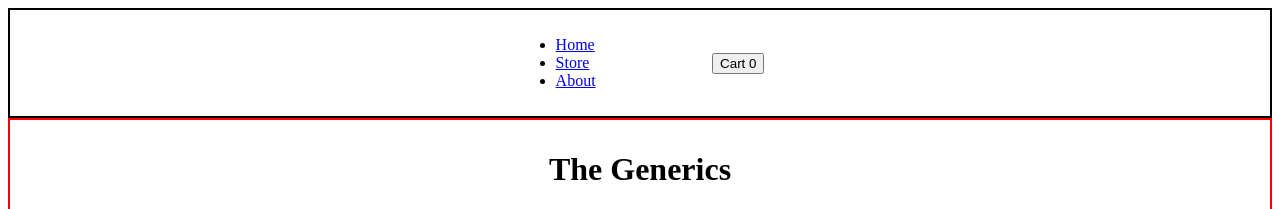
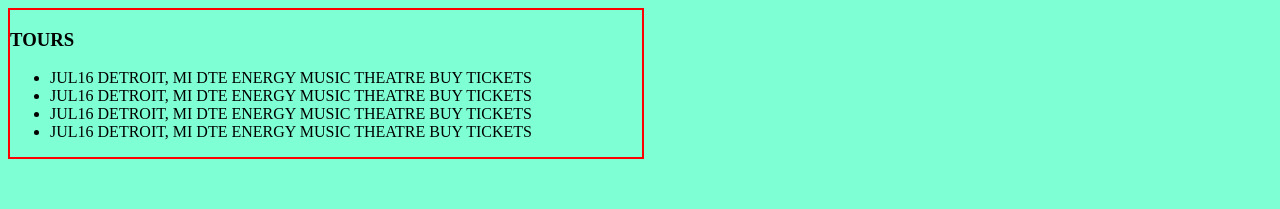
Before and after one commit to prudhviraj-793/ecommerce-app, a React (Create React App) app: page /home in a window 1280 px wide. Shown: the top 209 px of the page. Built offline with nearby package versions, Linux system fonts and the light colour scheme.

Commit message:
home page

```diff
--- a/src/App.js
+++ b/src/App.js
@@ -6,6 +6,7 @@
 import Cart from "./NavBar/Cart/Cart"
 import NavBar from "./NavBar/NavBar"
 import About from "./Pages/About"
+import Home from "./Pages/Home"
 import Products from "./Products/Products"
 
 function App() {
@@ -30,6 +31,9 @@
       <Route path='/about' >
         <About />
       </Route>
+      <Route path='/home' >
+        <Home />
+      </Route>
     </ContextProvider>
   )
 }
--- /dev/null
+++ b/src/Pages/Home.js
@@ -0,0 +1,25 @@
+import Modal from "../Overlay/Modal"
+
+function Home() {
+    return (
+        <Modal>
+            <h3>TOURS</h3>
+            <ul>
+                <li>
+                JUL16 DETROIT, MI   DTE ENERGY MUSIC THEATRE   BUY TICKETS
+                </li>
+                <li>
+                JUL16 DETROIT, MI   DTE ENERGY MUSIC THEATRE   BUY TICKETS
+                </li>
+                <li>
+                JUL16 DETROIT, MI   DTE ENERGY MUSIC THEATRE   BUY TICKETS
+                </li>
+                <li>
+                JUL16 DETROIT, MI   DTE ENERGY MUSIC THEATRE   BUY TICKETS
+                </li>
+            </ul>
+        </Modal>
+    )
+}
+
+export default Home
```
